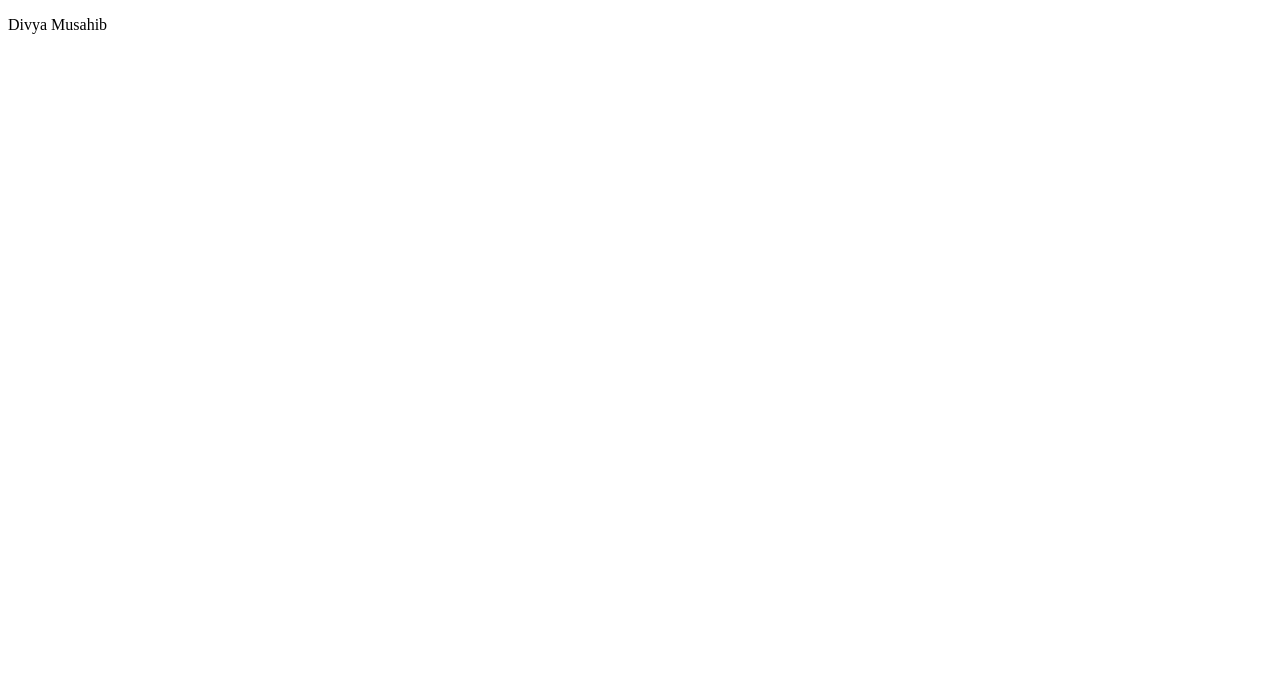
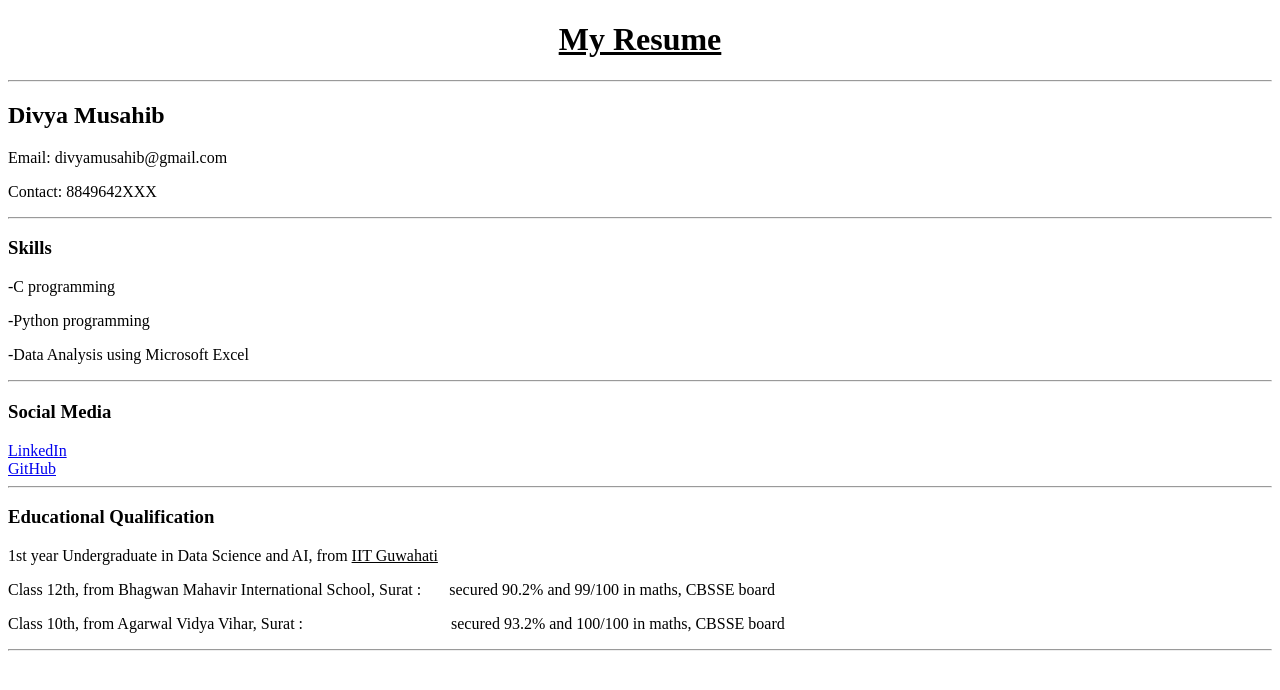
Before and after one commit to DivyaMusahib/Divya-s-Portfolio, a plain HTML site: page index.html in a window 1280 px wide. Drawn offline with Linux system fonts and the light colour scheme.

Commit message:
second commit

```diff
--- a/index.html
+++ b/index.html
@@ -6,6 +6,32 @@
     <title>Divya's Resume</title>
 </head>
 <body>
-    <p>Divya Musahib</P>
+    <center>
+        <u><h1>My Resume</h1></u>
+    </center>
+    <hr>
+    <h2>Divya Musahib</h2>
+    <p>Email: divyamusahib@gmail.com</p>
+    <p>Contact: 8849642XXX</p>
+    <hr>
+    <h3>Skills</h3>
+    <p>-C programming</p>
+    <p>-Python programming</p>
+    <p>-Data Analysis using Microsoft Excel</p>
+    <hr>
+    <h3>Social Media</h3>
+    <a href="https://www.linkedin.com/in/divya-musahib-5973352a4/" target="_blank">LinkedIn</a>
+    <br>
+    <a href="https://github.com/DivyaMusahib" target="_blank">GitHub</a>
+    <hr>
+    <h3>Educational Qualification</h3>
+    <p>1st year Undergraduate in Data Science and AI, from <u>IIT Guwahati</u></p>
+    <p>Class 12th, from Bhagwan Mahavir International School, Surat :     &nbsp;    &nbsp;  &nbsp;   secured 90.2% and 99/100 in maths, CBSSE board</p>
+    <p>Class 10th, from Agarwal Vidya Vihar, Surat :     &nbsp;             &nbsp;        &nbsp;       &nbsp;     &nbsp; &nbsp;    &nbsp;     &nbsp;     &nbsp;     &nbsp;       &nbsp;        &nbsp;    &nbsp;       &nbsp   &nbsp;        &nbsp;       &nbsp;      &nbsp;  secured 93.2% and 100/100 in maths, CBSSE board</p>
+    <hr>
+
+
+
+
 </body>
 </html>
```
